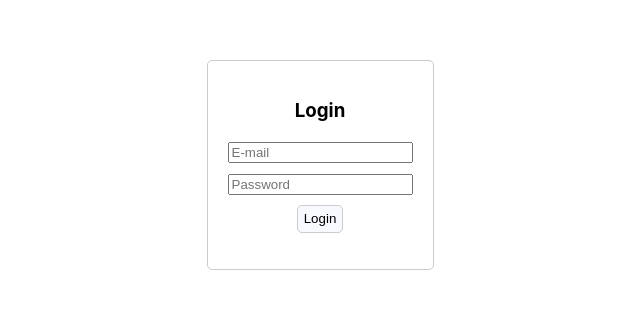
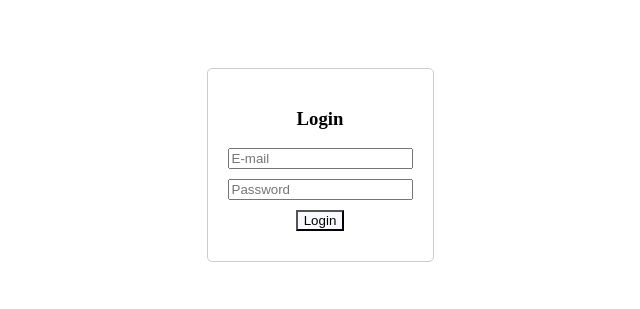
Before and after one commit to MiddleSchoolMathGuide/frontend, a SvelteKit app: page /login in a window 1280 px wide. Shown: the part 243-552 px from the top of the page, without its empty margins (320-960 px from the left). Built offline with nearby package versions, Linux system fonts and the light colour scheme.

Commit message:
Add BlockedPage and change some CSS to be global in /routes/+page

```diff
--- a/src/routes/+page.svelte
+++ b/src/routes/+page.svelte
@@ -1 +1,21 @@
 <a href="/login">Login</a>
+
+<style>
+  :global(*) {
+    font-family: -apple-system, BlinkMacSystemFont, "Segoe UI", Roboto,
+      Oxygen-Sans, Ubuntu, Cantarell, "Helvetica Neue", sans-serif;
+  }
+
+  :global(button) {
+    padding: 0.4em;
+    margin: 0 0 0.5em 0;
+    box-sizing: border-box;
+    border: 1px solid #ccc;
+    border-radius: 5px;
+    cursor: pointer;
+  }
+
+  :global(button:hover) {
+    background-color: #999 !important;
+  }
+</style>
--- a/src/routes/login/+page.svelte
+++ b/src/routes/login/+page.svelte
@@ -1,5 +1,11 @@
 <script lang="ts">
   import Login from "./LoginContainer.svelte";
+  import BlockedPage from "./BlockedPage.svelte";
 </script>
 
-<Login />
+<!-- Implement Blocked condition -->
+{#if false}
+  <BlockedPage />
+{:else}
+  <Login />
+{/if}
--- /dev/null
+++ b/src/routes/login/BlockedPage.svelte
@@ -0,0 +1,27 @@
+<script lang="ts">
+  export let reason: string = "Your access to MSMG has been blocked";
+</script>
+
+<div class="blocked-page">
+  <h1>
+    <strong>Blocked</strong>
+  </h1>
+  <p>{reason}</p>
+</div>
+
+
+<style>
+  .blocked-page {
+    max-width: 600px;
+    margin: 0 auto;
+    padding: 20px;
+    border-radius: 8px;
+    background-color: #f8f8f8;
+    text-align: center;
+  }
+
+  h1 {
+    font-size: 24px;
+    margin-bottom: 10px;
+  }
+</style>
--- a/src/routes/login/LoginContainer.svelte
+++ b/src/routes/login/LoginContainer.svelte
@@ -11,16 +11,14 @@
 
 <style>
   .container {
-    font-family: -apple-system, BlinkMacSystemFont, "Segoe UI", Roboto,
-      Oxygen-Sans, Ubuntu, Cantarell, "Helvetica Neue", sans-serif;
     display: flex;
+    align-items: center;
     justify-content: center;
-    align-items: center;
     height: 100vh;
   }
 
   .login {
-    max-width: 300px;
+    max-width: 400px;
     text-align: center;
     border: 1px solid #ccc;
     padding: 20px;
--- a/src/routes/login/LoginForm.svelte
+++ b/src/routes/login/LoginForm.svelte
@@ -66,18 +66,4 @@
   .login-button {
     background: ghostwhite;
   }
-
-  /* Maybe add this (or something similar) to a global stylesheet later */
-  button {
-    padding: 0.4em;
-    margin: 0 0 0.5em 0;
-    box-sizing: border-box;
-    border: 1px solid #ccc;
-    border-radius: 5px;
-    cursor: pointer;
-  }
-
-  button:hover {
-    background-color: #999;
-  }
 </style>
```
